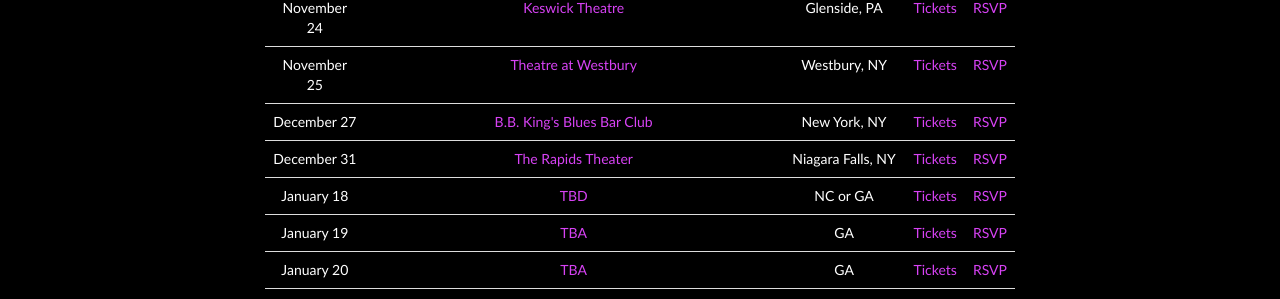
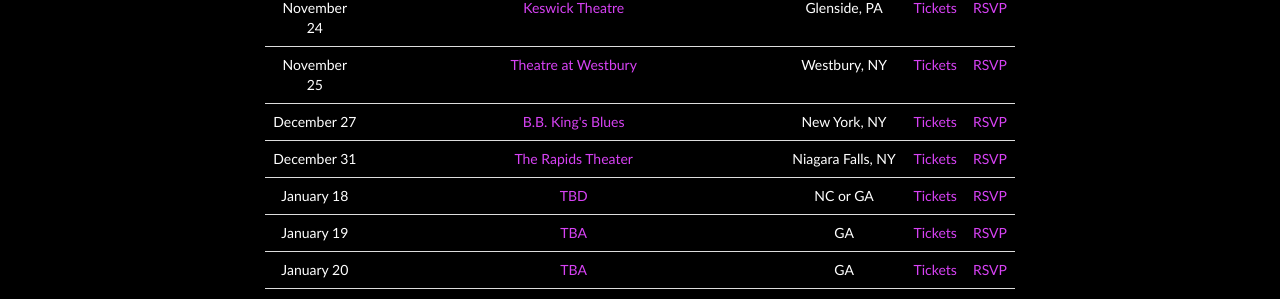
Before and after one commit to machineweb/machineweb.github.io, a Jekyll site: the page built from index.html, in a window 1280 px wide and 900 px high, scrolled down 1033 px. Shown: the part 147-446 px from the top of the window. Built offline with Jekyll 4.4.1, drawn with Linux system fonts in a browser that asks for light colours; comment, search, counter and statistics services are not loaded.

Commit message:
Updated tour

```diff
--- a/_data/tour.yml
+++ b/_data/tour.yml
@@ -3154,7 +3154,7 @@
     order: "1514354400001"
 
   - date: "December 27 2017"
-    venue: "B.B. King's Blues Bar Club"
+    venue: "B.B. King's Blues"
     venue-url: "http://www.bbkingblues.com/bio.php?id=8603"
     location: "New York, NY"
     tickets-url: "https://www1.ticketmaster.com/event/000052D502EE78EA?brand=bbkingblues&camefrom=cfc_bbking_website"
```
